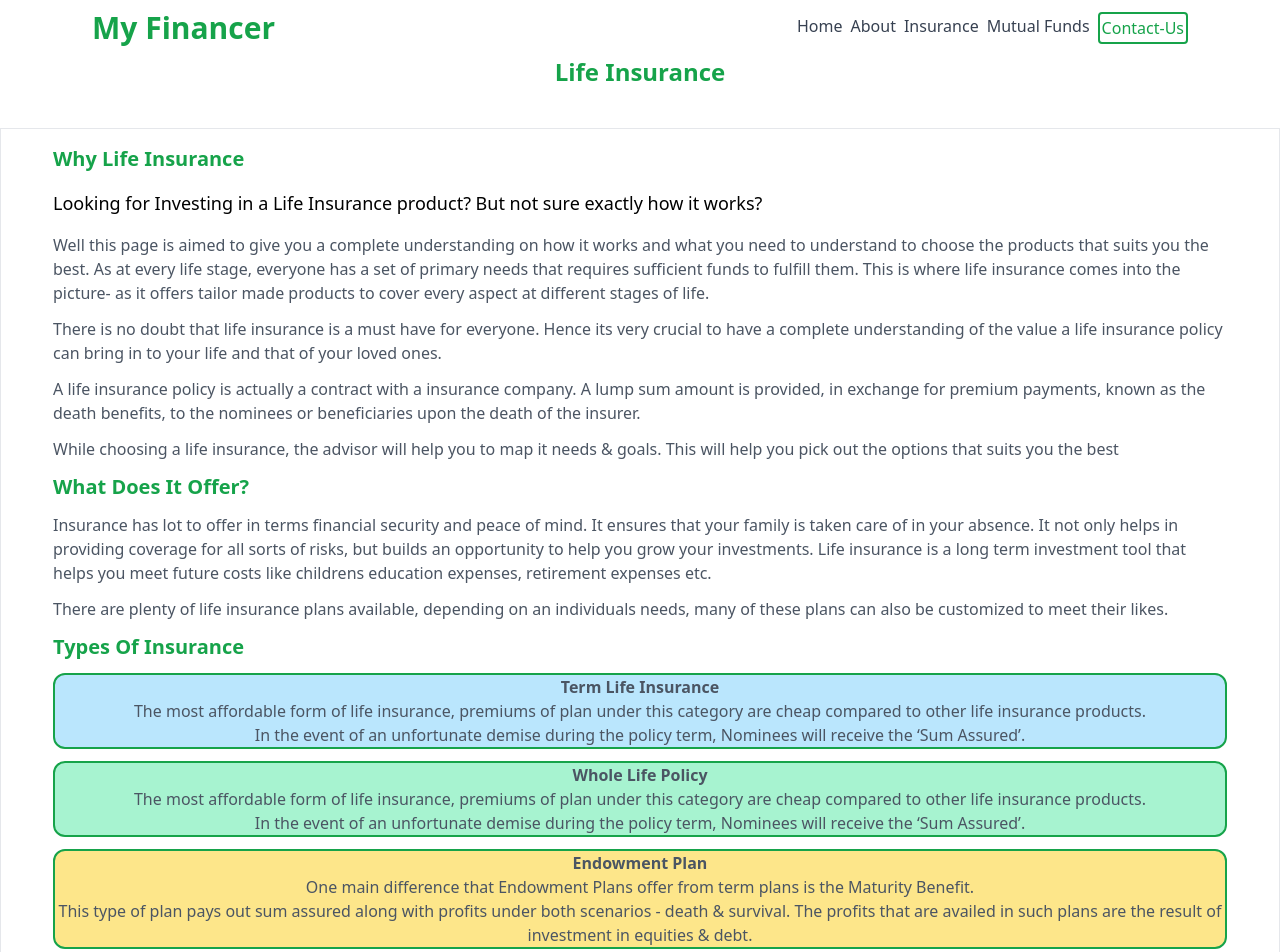
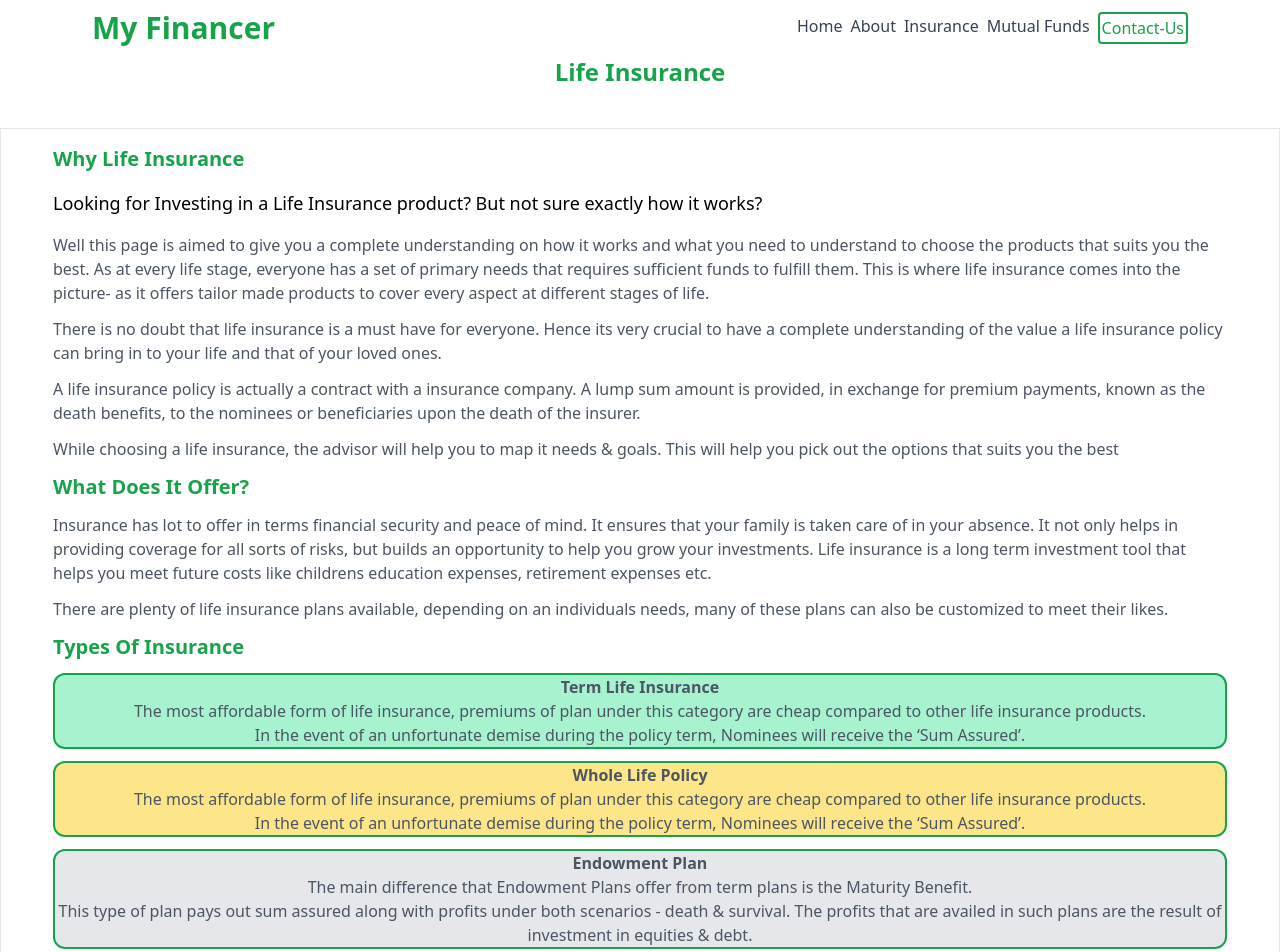
Before and after one commit to veeresh-27/businessProfile, a Next.js app: page /insurance in a window 1280 px wide. Shown: the top 952 px of the page. Built offline with nearby package versions, Linux system fonts and the light colour scheme.

Commit message:
Insurance page code update

```diff
--- /dev/null
+++ b/components/insuranceCard/index.js
@@ -0,0 +1,15 @@
+export const InsuranceCard = ({ title, lines, id }) => {
+  const cardColors = ["emerald-200", "amber-200", "gray-200", "sky-200"];
+  return (
+    <div
+      className={` border-2 border-green-600  bg-${
+        cardColors[(id - 1) % cardColors.length]
+      } rounded-xl text-md   text-center font-base text-gray-600 my-3 `}
+    >
+      <h2 className="text-md  font-bold">{title}</h2>
+      {lines?.map((line, index) => (
+        <p key={index}>{line}</p>
+      ))}
+    </div>
+  );
+};
--- a/pages/insurance/index.js
+++ b/pages/insurance/index.js
@@ -2,7 +2,67 @@
 
 // import life from "../public/img/life-insurance.png";
 // import Image from "next/image";
+
+import { InsuranceCard } from "../../components/insuranceCard";
+
 export default function Insurance() {
+  const insurancePlans = [
+    {
+      id: 1,
+      title: "Term Life Insurance",
+      lines: [
+        "The most affordable form of life insurance, premiums of plan\n" +
+          "                under this category are cheap compared to other life insurance\n" +
+          "                products.",
+        "In the event of an unfortunate demise during the policy term,\n" +
+          "                Nominees will receive the ‘Sum Assured’.",
+      ],
+    },
+    {
+      id: 2,
+      title: "Whole Life Policy",
+      lines: [
+        "The most affordable form of life insurance, premiums of plan\n" +
+          "                under this category are cheap compared to other life insurance\n" +
+          "                products.",
+        "In the event of an unfortunate demise during the policy term,\n" +
+          "                Nominees will receive the ‘Sum Assured’.",
+      ],
+    },
+    {
+      id: 3,
+      title: "Endowment Plan",
+      lines: [
+        "The main difference that Endowment Plans offer from term plans\n" +
+          "                is the Maturity Benefit.",
+        "This type of plan pays out sum assured along with profits under\n" +
+          "                both scenarios - death & survival. The profits that are availed\n" +
+          "                in such plans are the result of investment in equities & debt.",
+      ],
+    },
+    {
+      id: 4,
+      title: "Unit Linked Insurance Plans (ULIPs)",
+      lines: [
+        "As the name suggests, this plan is linked to the markets.",
+        "This type of plan are a variant of traditional endowment plan\n" +
+          "                and pay out a certain sum assured on death or maturity,\n" +
+          "                whichever is earlier.",
+      ],
+    },
+    {
+      id: 5,
+      title: "Money Back Policy",
+      lines: [
+        "This type of policy gives out periodic payments over the policy\n" +
+          "                term.",
+        "Incase of the death of the policy holder, the beneficiaries get\n" +
+          "                the full sum assured and if the holder survives the policy term,\n" +
+          "                he/she gets the balance amount (sum assured).",
+      ],
+    },
+  ];
+
   return (
     <>
       {" "}
@@ -75,67 +135,74 @@ export default function Insurance() {
             <h1 className="text-xl font-bold text-green-600 ">
               Types Of Insurance
             </h1>
+            {insurancePlans.map((plan) => (
+              <InsuranceCard
+                key={plan.id}
+                title={plan.title}
+                lines={plan.lines}
+                id={plan.id}
+              />
+            ))}
+            {/*<div className=" border-2 border-green-600  bg-sky-200 rounded-xl text-md   text-center font-base text-gray-600 my-3 ">*/}
+            {/*  <h2 className="text-md  font-bold">Term Life Insurance</h2>*/}
+            {/*  <p>*/}
+            {/*    The most affordable form of life insurance, premiums of plan*/}
+            {/*    under this category are cheap compared to other life insurance*/}
+            {/*    products.*/}
+            {/*  </p>*/}
+            {/*  <p>*/}
+            {/*    In the event of an unfortunate demise during the policy term,*/}
+            {/*    Nominees will receive the ‘Sum Assured’.*/}
+            {/*  </p>*/}
+            {/*</div>*/}
 
-            <div className=" border-2 border-green-600  bg-sky-200 rounded-xl text-md   text-center font-base text-gray-600 my-3 ">
-              <h2 className="text-md  font-bold">Term Life Insurance</h2>
-              <p>
-                The most affordable form of life insurance, premiums of plan
-                under this category are cheap compared to other life insurance
-                products.
-              </p>
-              <p>
-                In the event of an unfortunate demise during the policy term,
-                Nominees will receive the ‘Sum Assured’.
-              </p>
-            </div>
-
-            <div className=" border-2 border-green-600 bg-emerald-200 rounded-xl text-md   text-center font-base text-gray-600 my-3 ">
-              <h2 className="text-md  font-bold">Whole Life Policy</h2>
-              <p>
-                The most affordable form of life insurance, premiums of plan
-                under this category are cheap compared to other life insurance
-                products.
-              </p>
-              <p>
-                In the event of an unfortunate demise during the policy term,
-                Nominees will receive the ‘Sum Assured’.
-              </p>
-            </div>
-            <div className=" border-2 border-green-600 bg-amber-200 rounded-xl  text-md   text-center font-base text-gray-600 my-3 ">
-              <h2 className="text-md  font-bold">Endowment Plan</h2>
-              <p>
-                One main difference that Endowment Plans offer from term plans
-                is the Maturity Benefit.
-              </p>
-              <p>
-                This type of plan pays out sum assured along with profits under
-                both scenarios - death & survival. The profits that are availed
-                in such plans are the result of investment in equities & debt.
-              </p>
-            </div>
-            <div className=" border-2 border-green-600 bg-gray-200 rounded-xl   text-md   text-center font-base text-gray-600 my-3 ">
-              <h2 className="text-md  font-bold">
-                Unit Linked Insurance Plans (ULIPs)
-              </h2>
-              <p>As the name suggests, this plan is linked to the markets.</p>
-              <p>
-                This type of plan are a variant of traditional endowment plan
-                and pay out a certain sum assured on death or maturity,
-                whichever is earlier.
-              </p>
-            </div>
-            <div className=" border-2 border-green-600  bg-sky-200 rounded-xl   text-md   text-center font-base text-gray-600 my-3 ">
-              <h2 className="text-md  font-bold">Money Back Policy</h2>
-              <p>
-                This type of policy gives out periodic payments over the policy
-                term.
-              </p>
-              <p>
-                Incase of the death of the policy holder, the beneficiaries get
-                the full sum assured and if the holder survives the policy term,
-                he/she gets the balance amount (sum assured).
-              </p>
-            </div>
+            {/*<div className=" border-2 border-green-600 bg-emerald-200 rounded-xl text-md   text-center font-base text-gray-600 my-3 ">*/}
+            {/*  <h2 className="text-md  font-bold">Whole Life Policy</h2>*/}
+            {/*  <p>*/}
+            {/*    The most affordable form of life insurance, premiums of plan*/}
+            {/*    under this category are cheap compared to other life insurance*/}
+            {/*    products.*/}
+            {/*  </p>*/}
+            {/*  <p>*/}
+            {/*    In the event of an unfortunate demise during the policy term,*/}
+            {/*    Nominees will receive the ‘Sum Assured’.*/}
+            {/*  </p>*/}
+            {/*</div>*/}
+            {/*<div className=" border-2 border-green-600 bg-amber-200 rounded-xl  text-md   text-center font-base text-gray-600 my-3 ">*/}
+            {/*  <h2 className="text-md  font-bold">Endowment Plan</h2>*/}
+            {/*  <p>*/}
+            {/*    One main difference that Endowment Plans offer from term plans*/}
+            {/*    is the Maturity Benefit.*/}
+            {/*  </p>*/}
+            {/*  <p>*/}
+            {/*    This type of plan pays out sum assured along with profits under*/}
+            {/*    both scenarios - death & survival. The profits that are availed*/}
+            {/*    in such plans are the result of investment in equities & debt.*/}
+            {/*  </p>*/}
+            {/*</div>*/}
+            {/*<div className=" border-2 border-green-600 bg-gray-200 rounded-xl   text-md   text-center font-base text-gray-600 my-3 ">*/}
+            {/*  <h2 className="text-md  font-bold">*/}
+            {/*    Unit Linked Insurance Plans (ULIPs)*/}
+            {/*  </h2>*/}
+            {/*  <p>As the name suggests, this plan is linked to the markets.</p>*/}
+            {/*  <p>*/}
+            {/*    This type of plan are a variant of traditional endowment plan*/}
+            {/*    and pay out a certain sum assured on death or maturity,*/}
+            {/*    whichever is earlier.*/}
+            {/*  </p>*/}
+            {/*</div>*/}
+            {/*<div className=" border-2 border-green-600  bg-sky-200 rounded-xl   text-md   text-center font-base text-gray-600 my-3 ">*/}
+            {/*  <h2 className="text-md  font-bold">Money Back Policy</h2>*/}
+            {/*  <p>*/}
+            {/*    This type of policy gives out periodic payments over the policy*/}
+            {/*    term.*/}
+            {/*  </p>*/}
+            {/*  <p>*/}
+            {/*    Incase of the death of the policy holder, the beneficiaries get*/}
+            {/*    the full sum assured and if the holder survives the policy term,*/}
+            {/*    he/she gets the balance amount (sum assured).*/}
+            {/*  </p>*/}
+            {/*</div>*/}
           </div>
         </div>
       </div>
```
